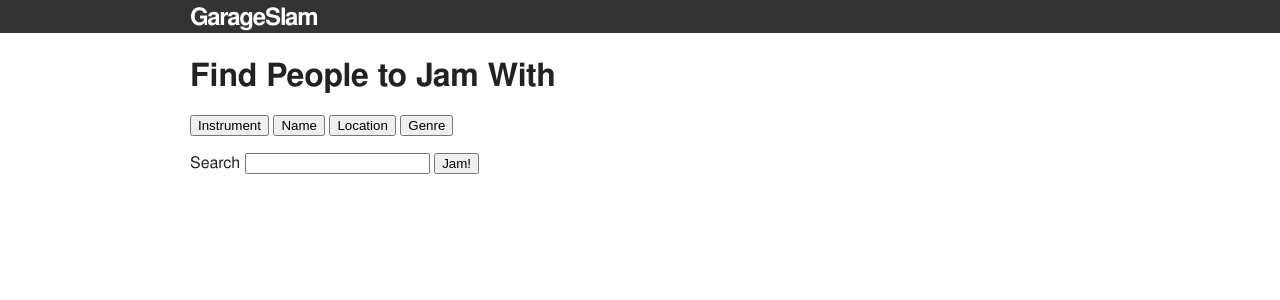
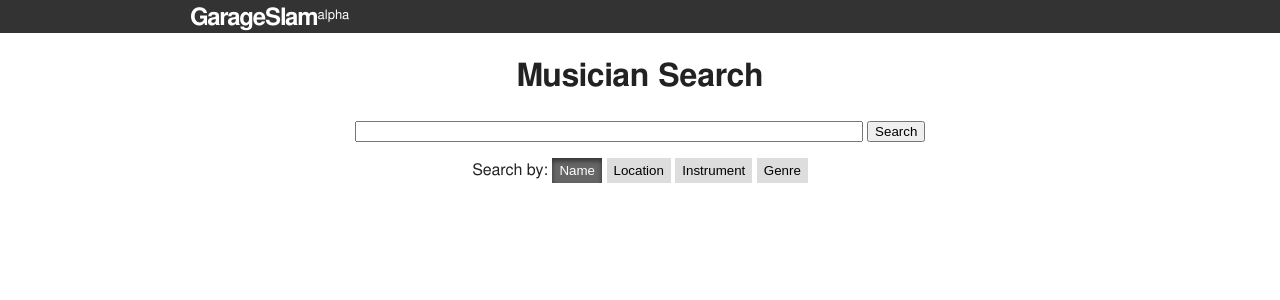
Before and after one commit to MrJaeger/GarageSlam, a PHP site: page /search.php in a window 1280 px wide. Shown: the top 300 px of the page. Run offline with PHP 8.4, Linux system fonts and the light colour scheme; some libraries are stand-ins or nearby versions.

Commit message:
Redesigns the search page.

```diff
--- a/header.php
+++ b/header.php
@@ -77,6 +77,6 @@
 
 					<img id="fbPicture" /> <span class="currentName"></span><div class="fb-login-button" data-scope="user_about_me, user_education_history, user_hometown, user_location, email"></div>
 				</div>
-				<h1><a href="/">GarageSlam</a></h1>
+				<h1><a href="/">GarageSlam</a></h1><span class="small">alpha</span>
 			</div><!--/.wrapper-->
 		</header>
--- a/search.php
+++ b/search.php
@@ -32,22 +32,28 @@ $(document).ready(function() {
 			}
 		});
 	});
+	$("ul#filters li button").click(function() {
+		$("button.active").removeClass("active");
+		$(this).addClass("active");
+	});
 });
 </script>
-<div class="wrapper" id="search-left">
-	<h1>Find People to Jam With</h1>
-	<ul id="filters">
-		<li><button name="instrument">Instrument</button></li>
-		<li><button name="name">Name</button></li>
-		<li><button name="location">Location</button></li>
-		<li><button name="genre">Genre</button></li>
-	</ul>
-	<form id="search-form" class="inline">
-		<label>Search</label>
-		<input id="search-box" type="text"></input>
-	</form>
-	<button class="inline" id="search-button">Jam!</button>
-	<div id="search-results"></div>
+<div class="wrapper">
+	<div class="search-center">
+		<h1>Musician Search</h1>
+		<br>
+		<form id="search-form" class="search">
+			<input id="search-box" type="text"></input>
+			<button id="search-button">Search</button>
+		</form>
+		<ul id="filters">
+			<li>Search by: <button name="name" class="active">Name</button></li>
+			<li><button name="location">Location</button></li>
+			<li><button name="instrument">Instrument</button></li>
+			<li><button name="genre">Genre</button></li>
+		</ul>
+		<div id="search-results"></div>
+	</div>
 </div>
 
 <? require_once($_SERVER['DOCUMENT_ROOT'] . "/footer.php"); ?>
--- a/style.css
+++ b/style.css
@@ -40,7 +40,8 @@ h1, h2, h3, h4, h5, h6 {
 	padding: 0px;
 }
 
-h1 {
+header h1 {
+	display: inline;
 }
 
 h2 {
@@ -154,6 +155,29 @@ ul.ui-autocomplete li {
 	margin: 20px 0px;
 }
 
+ul#filters {
+	padding: 0px;
+}
+
+#filters li {
+	display: inline;
+	list-style-type: none;
+	margin: 0px;
+	padding: 0px;
+}
+
+#filters li button {
+	padding: 5px 7px;
+	background: #dddddd;
+	border: 0px;
+}
+
+#filters li button.active {
+	box-shadow: 0px 3px 5px #333 inset;
+	background: #666666;
+	color: #ffffff;
+}
+
 hr {
 	margin: 2px 0px -2px 0px;
 	width: 100px;
@@ -210,6 +234,10 @@ hr {
 	margin: 0px 0px 10px 0px;
 }
 
+header .small {
+	vertical-align: super;
+}
+
 .small {
 	font-size: small;
 }
@@ -236,6 +264,19 @@ hr {
 	width: 430px;
 }
 
+.search-center {
+	text-align: center;
+}
+
+form#search-form input[type=text] {
+	width: 500px;
+}
+
+.result {
+	border: 1px solid black;
+	background: gray;
+}
+
 /* Forms */
 
 header #login {
@@ -243,22 +284,3 @@ header #login {
 	bottom: 5px;
 	right: 0px;
 }
-
-/* Andrew's Terrible, Terrible CSS */
-ul#filters {
-	padding: 0px;
-}
-
-#filters li {
-	display: inline;
-	list-style-type: none;
-}
-
-.inline {
-	display: inline;
-}
-
-.result {
-	border: 1px solid black;
-	background: gray;
-}
```
